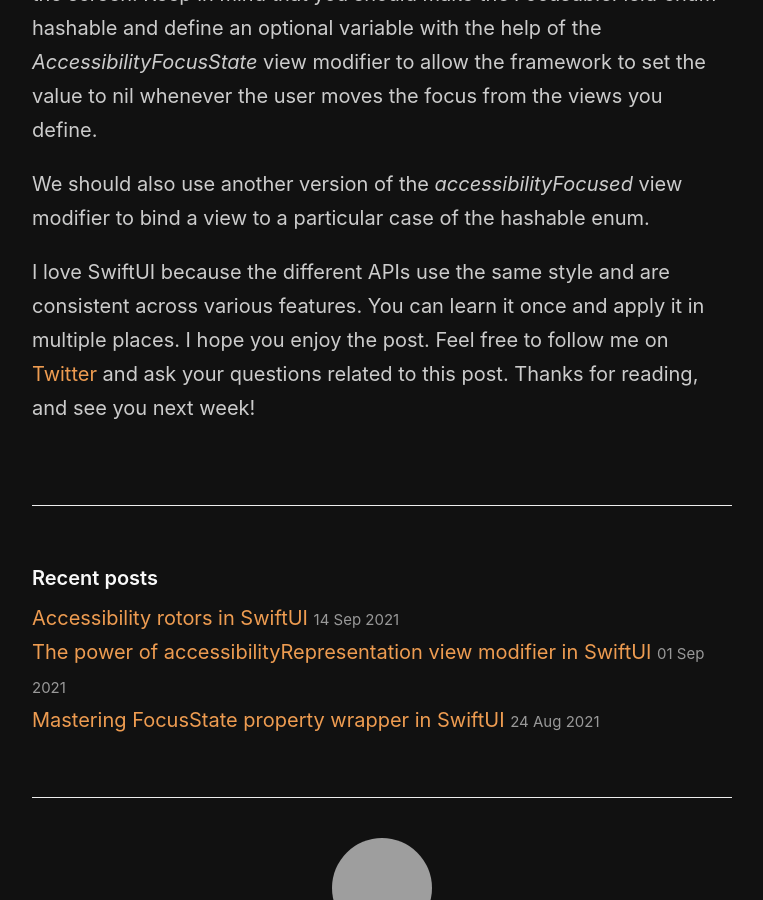
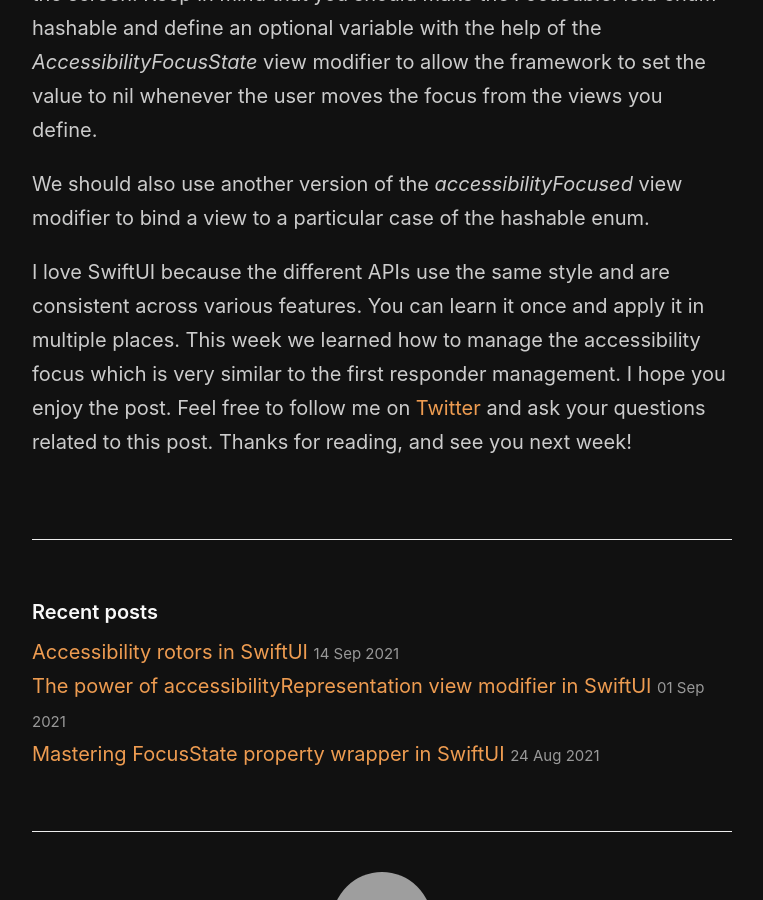
Before and after one commit to mecid/mecid.github.io, a Jekyll site: the page built from _posts/2021-09-23-accessibility-focus-in-swiftui.md, in a window 1280 px wide and 900 px high, scrolled down 4061 px, cut to the strip 0-900 px from the top of the window. Shown: the whole strip, without its empty margins (258-1021 px from the left). Built offline with Jekyll 4.4.1, drawn with Linux system fonts in a browser that asks for light colours; grey boxes are pictures that could not be loaded.

Commit message:
conclusion tuned in accessibility focus post

```diff
--- a/_posts/2021-09-23-accessibility-focus-in-swiftui.md
+++ b/_posts/2021-09-23-accessibility-focus-in-swiftui.md
@@ -146,4 +146,4 @@
 
 We should also use another version of the *accessibilityFocused* view modifier to bind a view to a particular case of the hashable enum.
 
-I love SwiftUI because the different APIs use the same style and are consistent across various features. You can learn it once and apply it in multiple places. I hope you enjoy the post. Feel free to follow me on [Twitter](https://twitter.com/mecid) and ask your questions related to this post. Thanks for reading, and see you next week!
+I love SwiftUI because the different APIs use the same style and are consistent across various features. You can learn it once and apply it in multiple places. This week we learned how to manage the accessibility focus which is very similar to the first responder management. I hope you enjoy the post. Feel free to follow me on [Twitter](https://twitter.com/mecid) and ask your questions related to this post. Thanks for reading, and see you next week!
```
